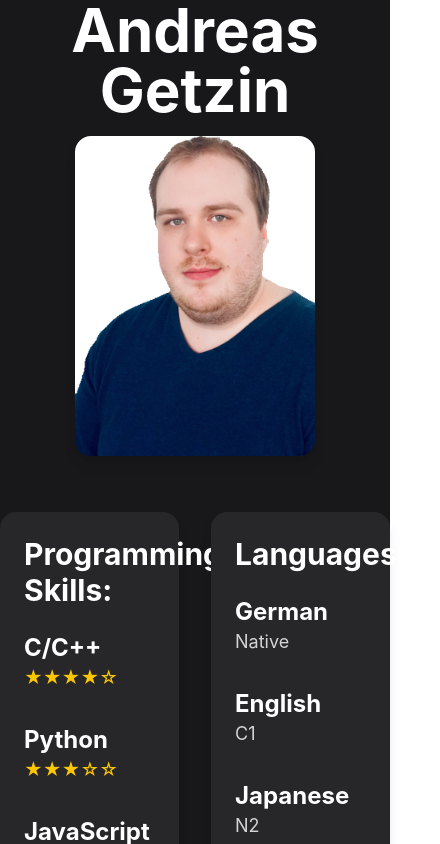
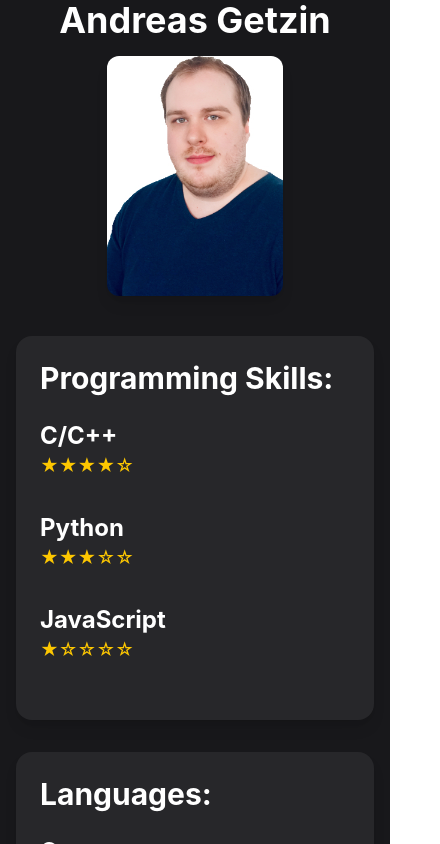
Before and after one commit to getzin/react-about-me, a React (Vite) app: page / in a window 390 px wide. Shown: the top 844 px of the page, 440 px wide, since content can reach past the window. Built offline with nearby package versions, Linux system fonts and the light colour scheme.

Commit message:
Add responsive mobile layout

```diff
--- a/src/components/AboutMe.tsx
+++ b/src/components/AboutMe.tsx
@@ -12,7 +12,7 @@ function AboutMe({ data }: any) {
         <div className="min-h-screen bg-zinc-900 text-white">
             <Header name={data.name} />
 
-            <div className="grid grid-cols-2 gap-8 max-w-4xl mx-auto mt-8">
+            <div className="grid grid-cols-1 md:grid-cols-2 gap-8 max-w-4xl mx-auto mt-8 px-4">
 
                 <ProgrammingSkills skills={data.programmingSkills} />
 
--- a/src/components/Header.tsx
+++ b/src/components/Header.tsx
@@ -5,7 +5,7 @@ import ProfileImage from './ProfileImage';
 
 function Header({ name }: any) {
     return (
-        <div className="text-center mb-14">
+        <div className="text-center mb-10 md:mb-14">
             <Name name={name} />
             <ProfileImage />
         </div>
--- a/src/components/Name.tsx
+++ b/src/components/Name.tsx
@@ -2,7 +2,7 @@
 
 function Name({ name }: any) {
     return (
-        <h1 className="text-6xl font-bold mb-4">
+        <h1 className="text-4xl md:text-6xl font-bold mb-4">
             {name}
         </h1>
     );
--- a/src/components/ProfileImage.tsx
+++ b/src/components/ProfileImage.tsx
@@ -3,7 +3,7 @@
 function ProfileImage() {
     return (
         <>
-            <img className="w-60 h-80 object-cover object-center rounded-2xl shadow-lg mx-auto hover:scale-105 transition"
+            <img className="w-44 h-60 md:w-60 md:h-80 object-cover object-center rounded-xl shadow-lg mx-auto hover:scale-105 transition"
             src="/ProfileImage.jpg" alt="Profile picture" />
         </>
     );
--- a/src/data/profile.json
+++ b/src/data/profile.json
@@ -40,6 +40,11 @@
   ],
 
   "favoriteAlbums": [
+
+    {
+      "artist": "King Giddra",
+      "album": "空からの力"
+    },
     {
       "artist": "Soul Scream",
       "album": "The Deep"
@@ -47,10 +52,6 @@
     {
       "artist": "Rhymester",
       "album": "Egotopia"
-    },
-    {
-      "artist": "King Giddra",
-      "album": "空からの力"
     }
   ],
 
```
